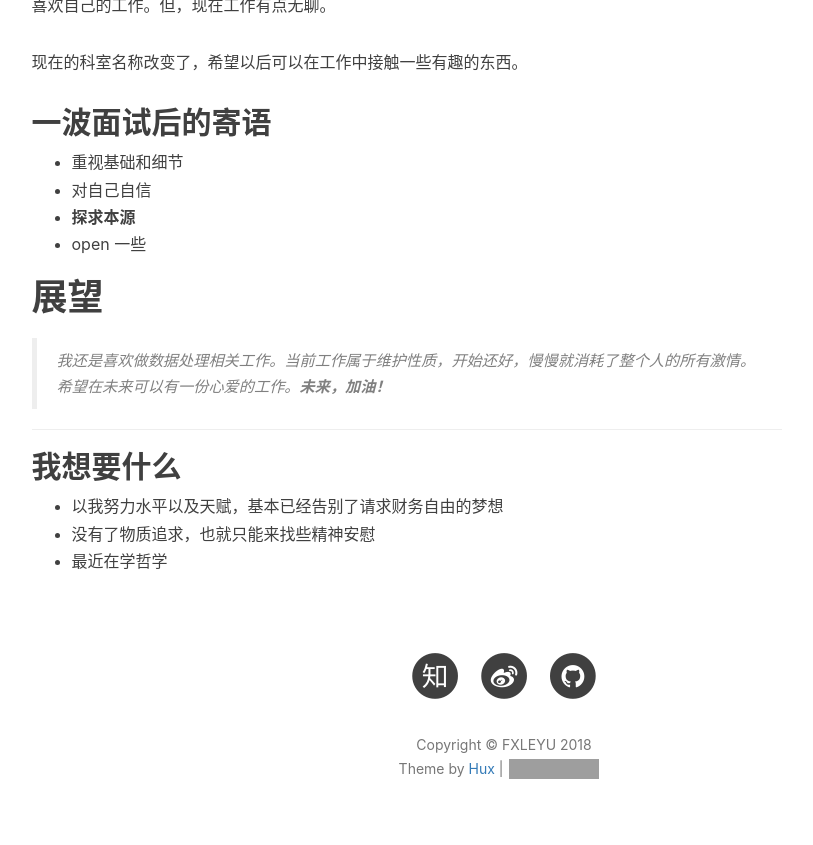
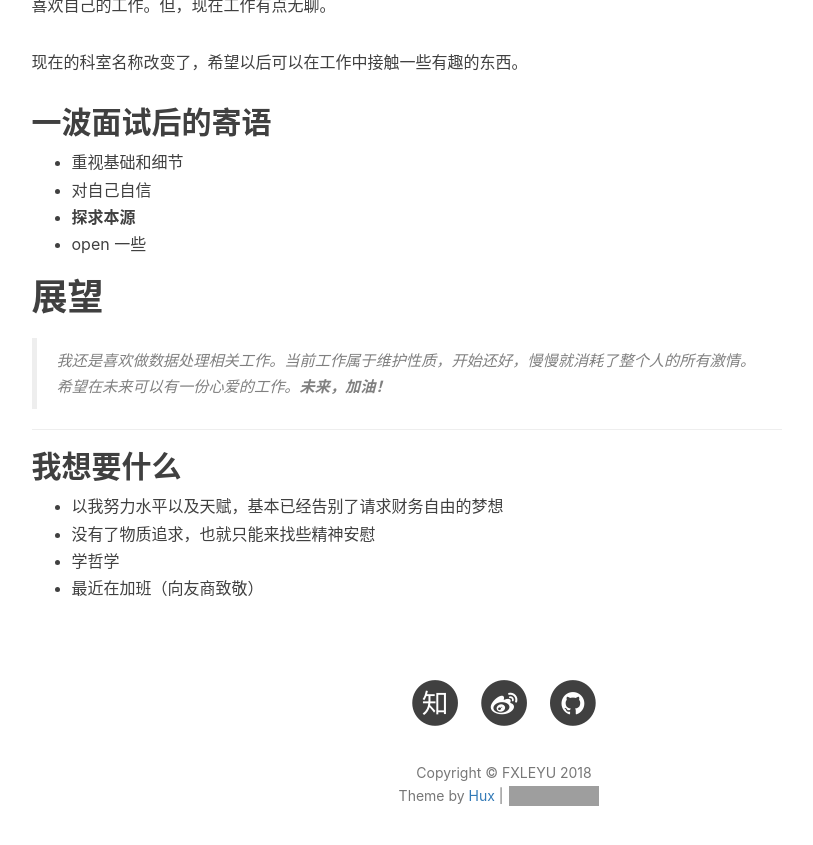
Before and after one commit to fxleyu/fxleyu.github.io, a Jekyll site: the page built from about.md, in a window 1280 px wide and 900 px high, scrolled down 3705 px. Shown: the top 845 px of the window, without its empty margins (136-949 px from the left). Built offline with Jekyll 4.4.1, drawn with Linux system fonts in a browser that asks for light colours; nearby versions of some CDN libraries; comment, search, counter and statistics services are not loaded; grey boxes are pictures that could not be loaded.

Commit message:
[UPDATE] 更新近况

```diff
--- a/about.md
+++ b/about.md
@@ -123,4 +123,5 @@ Android 手机平台应用维护。依照时间顺序依次处理过 Email（SMT
 ## 我想要什么
 - 以我努力水平以及天赋，基本已经告别了请求财务自由的梦想
 - 没有了物质追求，也就只能来找些精神安慰
-- 最近在学哲学
+- 学哲学
+- 最近在加班（向友商致敬）
```
